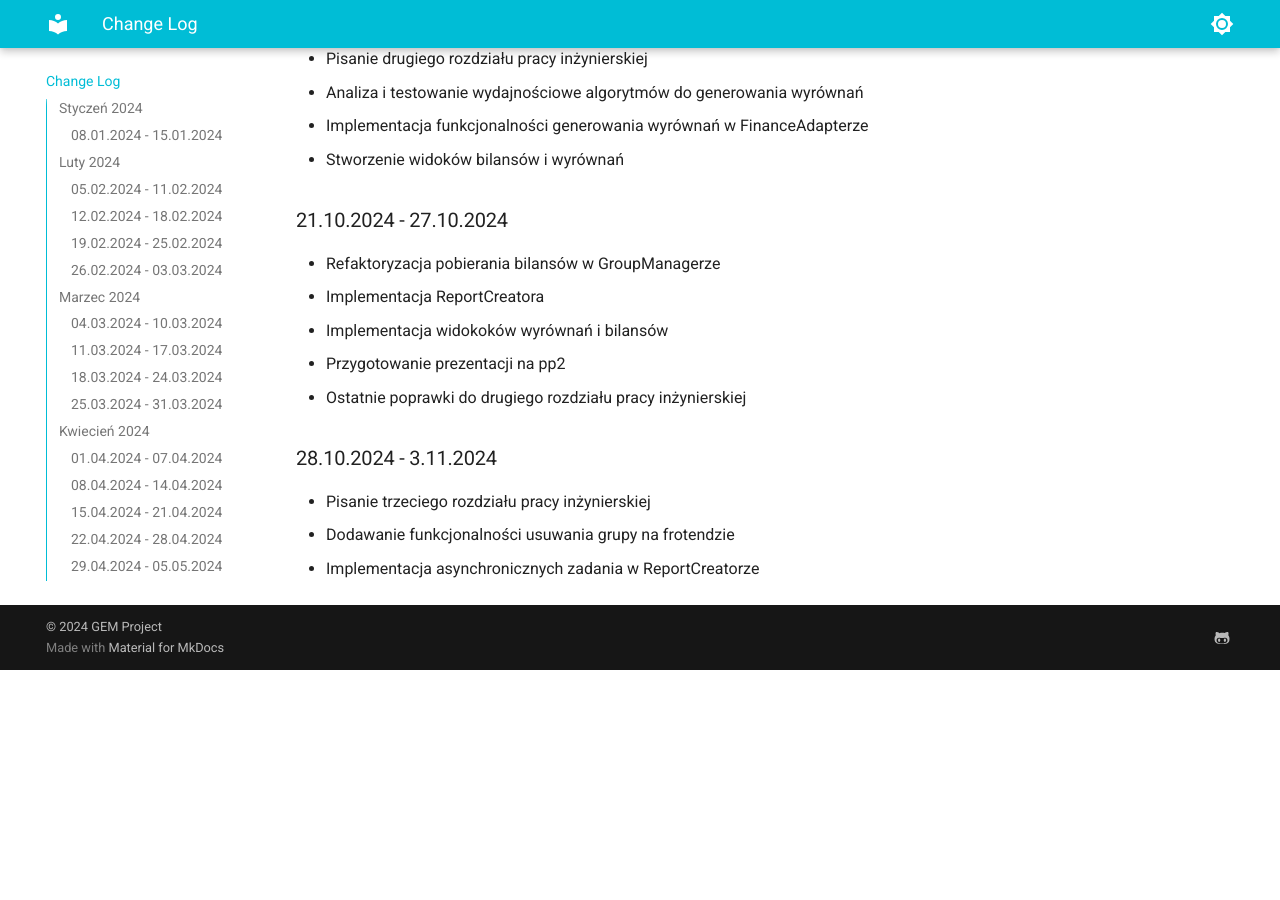
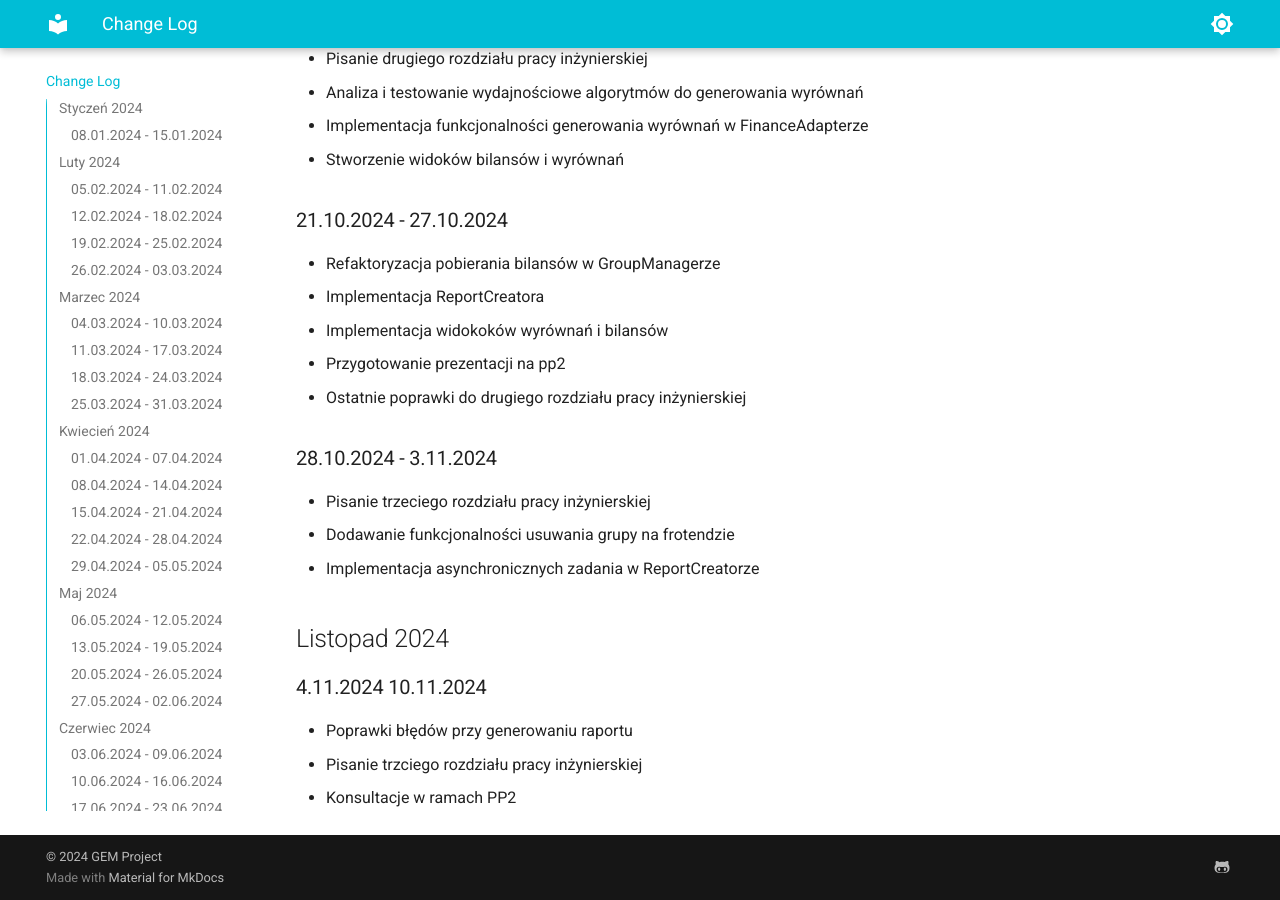
Before and after one commit to Group-Expense-Manager/gem-docs, an MkDocs documentation site: the page built from docs/change_log.md, in a window 1280 px wide and 900 px high, scrolled down 6826 px. Built offline with MkDocs 1.6.1 and Material for MkDocs 9.7.7, drawn with Linux system fonts in a browser that asks for light colours; before the commit the page ends 7496 px from its top, so only the background shows below that.

Commit message:
updated change log

```diff
--- a/docs/change_log.md
+++ b/docs/change_log.md
@@ -172,3 +172,8 @@
 * Pisanie trzeciego rozdziału pracy inżynierskiej
 * Dodawanie funkcjonalności usuwania grupy na frotendzie
 * Implementacja asynchronicznych zadania w ReportCreatorze
+## Listopad 2024
+### 4.11.2024 10.11.2024
+* Poprawki błędów przy generowaniu raportu
+* Pisanie trzciego rozdziału pracy inżynierskiej
+* Konsultacje w ramach PP2
```
